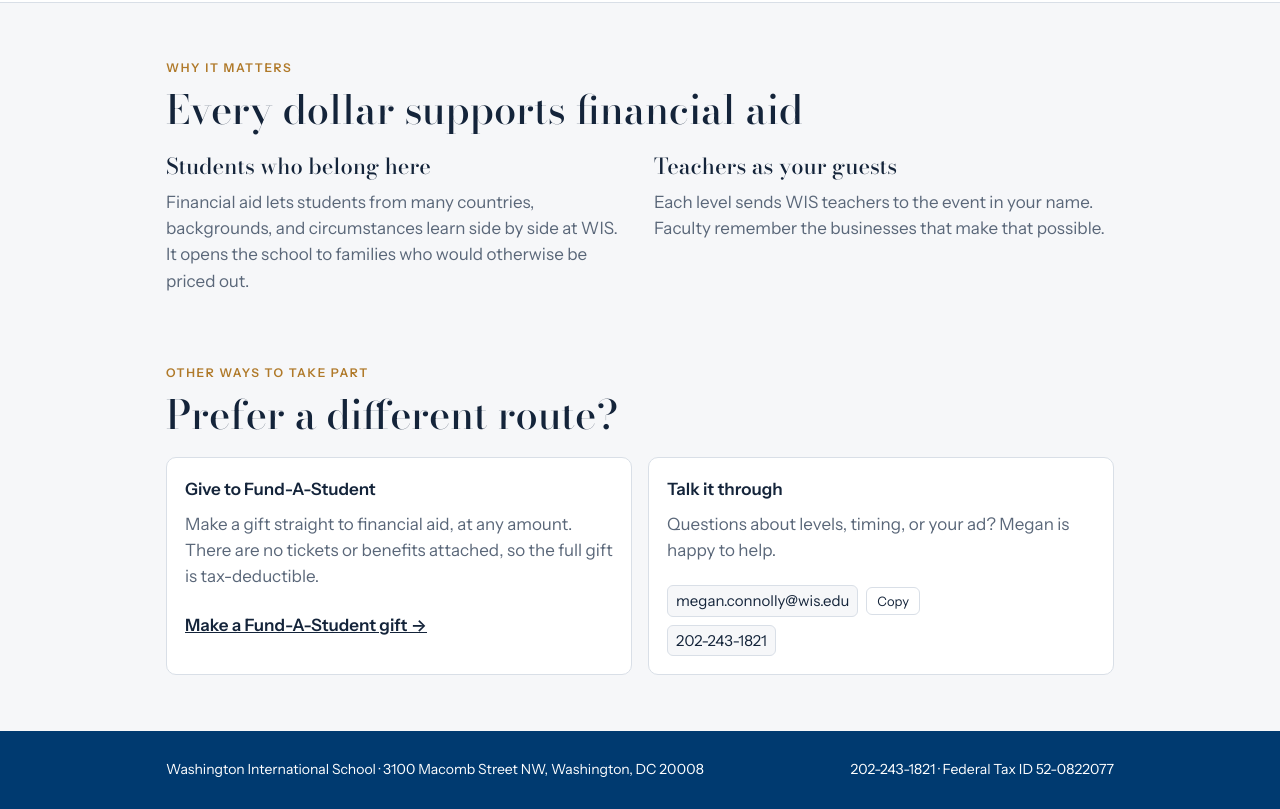
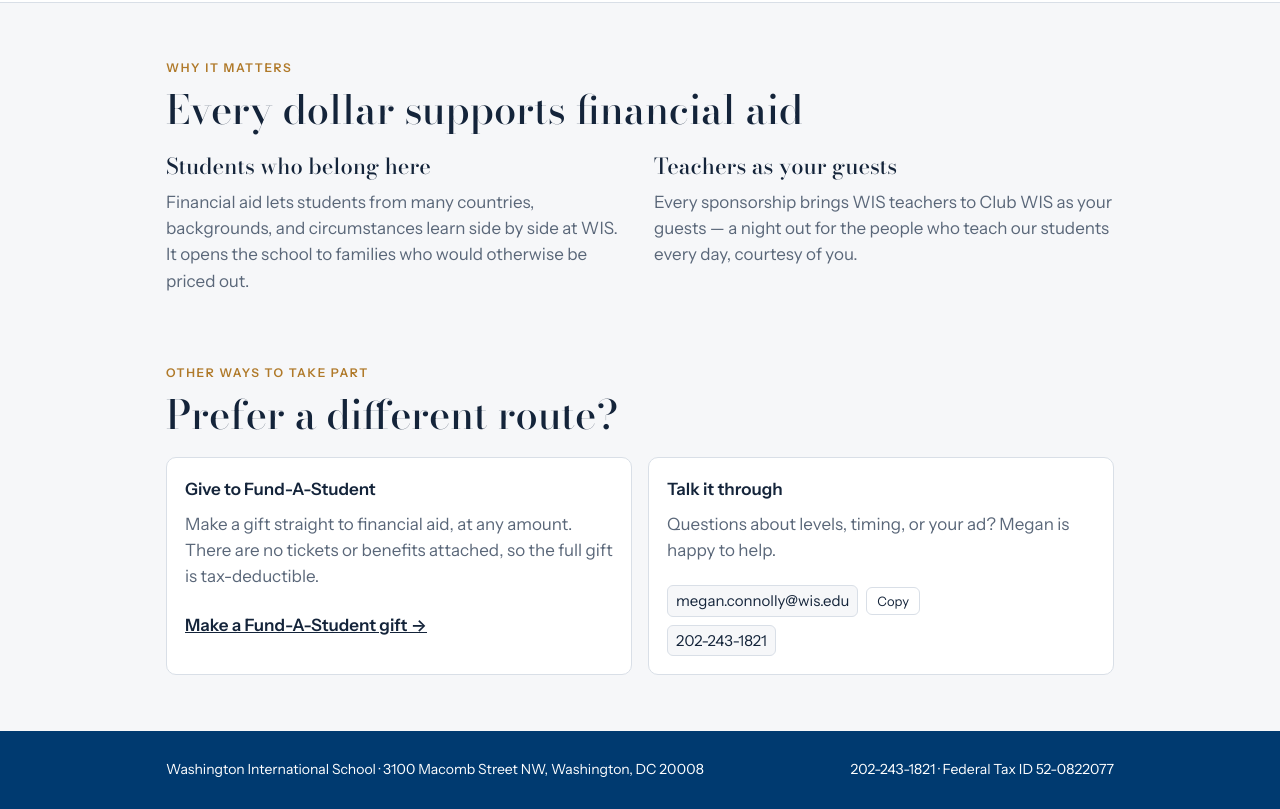
Before and after one commit to wisadvancement/clubwis, a plain HTML site: page p/red-coats-inc-363284/index.html in a window 1280 px wide. Shown: the part 2915-3724 px from the top of the page. Drawn offline with nearby package versions, Linux system fonts and the light colour scheme.

Commit message:
Rewrite teachers-as-guests copy
Co-Authored-By: Claude Opus 5.5 <noreply@anthropic.com>
Claude-Session: https://claude.ai/code/session_01JvwrEPahDWKr65tWTr4pTH

```diff
--- a/p/red-coats-inc-363284/index.html
+++ b/p/red-coats-inc-363284/index.html
@@ -218,7 +218,7 @@ details.notes td,details.notes th{border-top:1px solid var(--line);padding:6px 8
     <h2 id="why">Every dollar supports financial aid</h2>
     <div class="why">
       <div><h3>Students who belong here</h3><p class="muted">Financial aid lets students from many countries, backgrounds, and circumstances learn side by side at WIS. It opens the school to families who would otherwise be priced out.</p></div>
-      <div><h3>Teachers as your guests</h3><p class="muted">Each level sends WIS teachers to the event in your name. Faculty remember the businesses that make that possible.</p></div>
+      <div><h3>Teachers as your guests</h3><p class="muted">Every sponsorship brings WIS teachers to Club WIS as your guests — a night out for the people who teach our students every day, courtesy of you.</p></div>
     </div>
   </section>
 
```
Also changed, not shown: template.html (+1 -1 lines).
